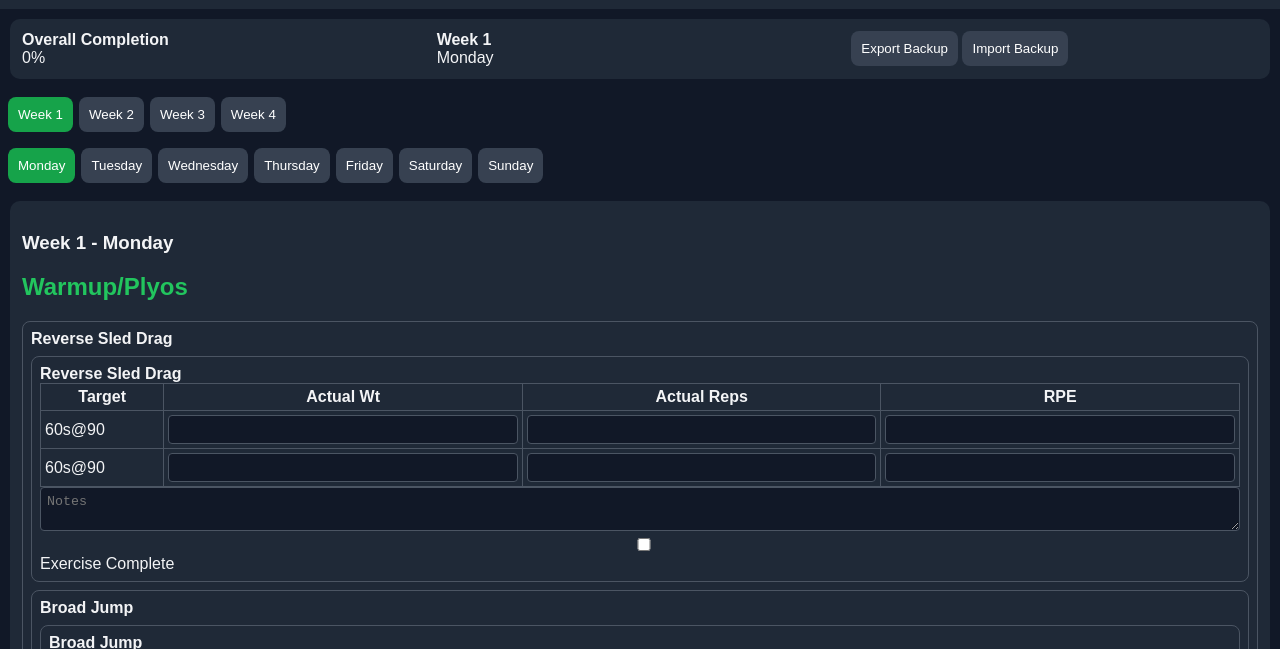
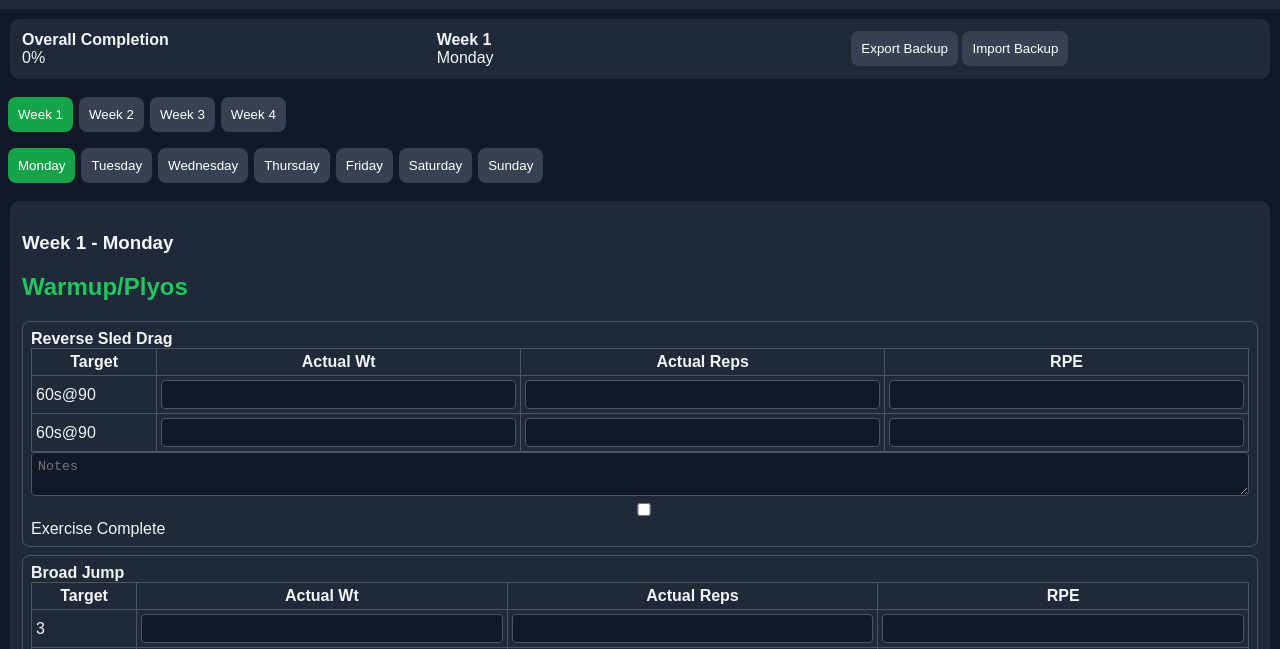
Before and after one commit to chrisgregoire/Workout-Tracker, a plain HTML site: page index.html in a window 1280 px wide. Shown: the part 101-750 px from the top of the page. Drawn offline with Linux system fonts and the light colour scheme.

Commit message:
Add files via upload

```diff
--- a/index.html
+++ b/index.html
@@ -101,7 +101,7 @@ function render(){weeks.innerHTML=W.map(x=>`<button class='${x==week?'active':''
             h += '<h2 style="color:#22c55e;">Arm Superset</h2>';
         }
     }
-    h += '<div class=exercise><b>'+e[0]+'</b>';h+='<div class=exercise><b>'+e[0]+'</b><table><tr><th>Target</th><th>Actual Wt</th><th>Actual Reps</th><th>RPE</th></tr>';e[1].forEach((t,j)=>{h+='<tr><td>'+t+'</td><td><input data-k='+i+'_'+j+'_w></td><td><input data-k='+i+'_'+j+'_r></td><td><input data-k='+i+'_'+j+'_e></td></tr>'});h+='</table><textarea data-k='+i+'_notes placeholder=Notes></textarea><label><input type=checkbox data-k='+i+'_done> Exercise Complete</label></div>'});if(d.rest)h+="<textarea data-k=rest placeholder='Recovery / Mobility'></textarea>";h+='</div>';content.innerHTML=h;document.querySelectorAll('input,textarea').forEach(x=>{
+    h+='<div class=exercise><b>'+e[0]+'</b><table><tr><th>Target</th><th>Actual Wt</th><th>Actual Reps</th><th>RPE</th></tr>';e[1].forEach((t,j)=>{h+='<tr><td>'+t+'</td><td><input data-k='+i+'_'+j+'_w></td><td><input data-k='+i+'_'+j+'_r></td><td><input data-k='+i+'_'+j+'_e></td></tr>'});h+='</table><textarea data-k='+i+'_notes placeholder=Notes></textarea><label><input type=checkbox data-k='+i+'_done> Exercise Complete</label></div>'});if(d.rest)h+="<textarea data-k=rest placeholder='Recovery / Mobility'></textarea>";h+='</div>';content.innerHTML=h;document.querySelectorAll('input,textarea').forEach(x=>{
     x.addEventListener('change', save);
     x.addEventListener('input', save);
 });load();stats()}
```
